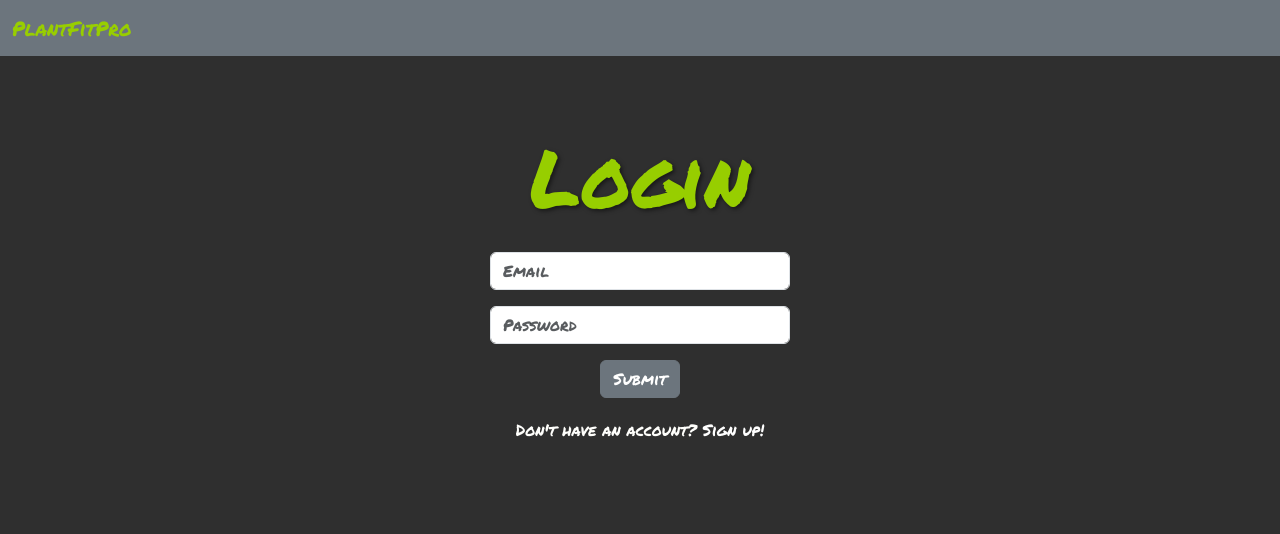
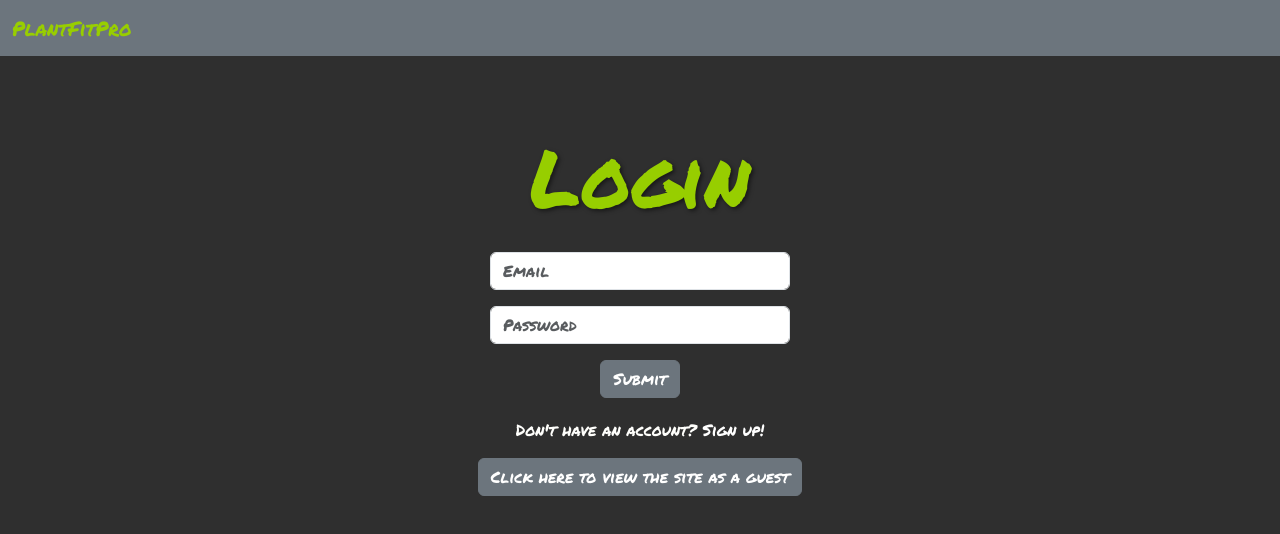
Before and after one commit to dagaither/plant-fit-pro, a React (Vite) app in the folder front-end/: page /login in a window 1280 px wide. Shown: the top 534 px of the page. Built offline with nearby package versions, Linux system fonts and the light colour scheme.

Commit message:
Guest login + icon

```diff
--- a/front-end/index.html
+++ b/front-end/index.html
@@ -5,9 +5,9 @@
     <link rel="preconnect" href="https://fonts.googleapis.com">
 <link rel="preconnect" href="https://fonts.gstatic.com" crossorigin>
 <link href="https://fonts.googleapis.com/css2?family=Gochi+Hand&family=Permanent+Marker&display=swap" rel="stylesheet">
-    <link rel="icon" type="image/svg+xml" href="/vite.svg" />
+    <link rel="icon" type="image/svg+xml" href="/blender5.svg" />
     <meta name="viewport" content="width=device-width, initial-scale=1.0" />
-    <title>Vite + React</title>
+    <title>Plant Fit Pro</title>
   </head>
   <body>
     <div id="root"></div>
--- a/front-end/src/pages/Login.jsx
+++ b/front-end/src/pages/Login.jsx
@@ -10,6 +10,33 @@ const Login = () => {
     const [password, setPassword] = useState("")
     const [errorMessage, setErrorMessage] = useState("");
     const navigate = useNavigate()
+
+    const handleGuestLogin = async () => {
+        try {
+            const userData = {
+                "email": "guest@nonexistentemail.com",
+                "password": "xyz123"
+            };
+
+            const response = await axios.post("http://127.0.0.1:8000/api/v1/users/login/", userData, {
+                headers: {
+                    'Content-Type': 'application/json'
+                }
+            });
+
+            const { token, display_name } = response.data;
+            localStorage.setItem('token', token);
+            localStorage.setItem('display_name', display_name);
+
+            navigate('/');
+        } catch (error) {
+            if (error.response) {
+                const errorMessage = error.response.data;
+                setErrorMessage(errorMessage);
+                console.log('Error', errorMessage);
+            }
+        }
+    };
 
     const handleSubmit = async (e) => {
         e.preventDefault();
@@ -49,7 +76,7 @@ const Login = () => {
         <>
             <div className="card-container" style={{ marginTop: "2rem", width: "100%", display: "flex", flexDirection: "column", alignItems: "center"}}>
             <h1 className="mainH1">Login</h1>
-            <Form style={{width: "300px", marginTop: "20px", marginBottom: "20px"}} onSubmit={handleSubmit}>
+            <Form id="loginForm" style={{width: "300px", marginTop: "20px", marginBottom: "20px"}} onSubmit={handleSubmit}>
                 <FormGroup>
                     <Label
                         for="exampleEmail"
@@ -88,103 +115,10 @@ const Login = () => {
             </Form>
             {errorMessage && <p style={{ color: 'red' }}>{errorMessage}</p>}
             <p>Don't have an account?  <Link tag="link" to="/signup">Sign up!</Link></p>
+            <Button onClick={handleGuestLogin}>Click here to view the site as a guest</Button>
             </div>
         </>
     )
 };
 
 export default Login;
-
-
-// const Login = () => {
-//     const [email, setEmail] = useState("");
-//     const [password, setPassword] = useState("");
-//     const [errorMessage, setErrorMessage] = useState("");
-//     const navigate = useNavigate();
-
-//     const handleSubmit = async (e) => {
-//         e.preventDefault();
-//         setErrorMessage("");
-//         try {
-//             // Fetch CSRF token
-//             const csrfResponse = await axios.get("http://127.0.0.1:8000/api/v1/users/csrf_cookie/");
-//             const csrfToken = csrfResponse.data.csrf_token;
-
-//             // Login request
-//             const userData = { "email": email, "password": password };
-//             const response = await axios.post("http://127.0.0.1:8000/api/v1/users/login/", userData, {
-//                 headers: {
-//                     'Content-Type': 'application/json',
-//                     'X-CSRFToken': csrfToken, // Include CSRF token in request headers
-//                 },
-//                 withCredentials: true, // Ensure credentials are included in the request
-//             });
-//             const { token, display_name } = response.data;
-
-//             localStorage.setItem('token', token);
-//             localStorage.setItem('display_name', display_name);
-
-//             setErrorMessage("");
-//             setEmail("");
-//             setPassword("");
-
-//             navigate('/');
-
-//         } catch (error) {
-//             if (error.response) {
-//                 const errorMessage = error.response.data;
-//                 setErrorMessage(errorMessage);
-//                 console.log('Error', errorMessage);
-//             }
-//         }
-//     };
-
-//     return (
-//         <>
-//             <div className="card-container" style={{ marginTop: "2rem", width: "100%", display: "flex", flexDirection: "column", alignItems: "center"}}>
-//             <h1 className="mainH1">Login</h1>
-//             <Form style={{width: "300px", marginTop: "20px", marginBottom: "20px"}} onSubmit={handleSubmit}>
-//                 <FormGroup>
-//                     <Label
-//                         for="exampleEmail"
-//                         hidden
-//                     >
-//                         Email
-//                     </Label>
-//                     <Input
-//                         id="exampleEmail"
-//                         name="email"
-//                         placeholder="Email"
-//                         type="email"
-//                         value={email}
-//                         onChange={(e) => setEmail(e.target.value)}
-//                     />
-//                 </FormGroup>
-//                 {' '}
-//                 <FormGroup>
-//                     <Label
-//                         for="examplePassword"
-//                         hidden
-//                     >
-//                         Password
-//                     </Label>
-//                     <Input
-//                         id="examplePassword"
-//                         name="password"
-//                         placeholder="Password"
-//                         type="password"
-//                         value={password}
-//                         onChange={(e) => setPassword(e.target.value)}
-//                     />
-//                 </FormGroup>
-//                 {' '}
-//                 <Button type="Submit">Submit</Button>
-//             </Form>
-//             {errorMessage && <p style={{ color: 'red' }}>{errorMessage}</p>}
-//             <p>Don't have an account?  <Link tag="link" to="/signup">Sign up!</Link></p>
-//             </div>
-//         </>
-//     );
-// };
-
-// export default Login;
--- a/front-end/src/pages/Workouts.jsx
+++ b/front-end/src/pages/Workouts.jsx
@@ -56,7 +56,7 @@ const Workouts = () => {
             <Card className="homeCard">
                 <CardBody>
                     <CardTitle>
-                        <div style={{ textAlign: "center" }}>
+                        <div style={{ textAlign: "center", fontFamily: "Courier New" }}>
                             Welcome to our Workout Generator page, where you can create personalized strength training plans based on your weekly commitment to the gym. Whether you're able to hit the gym two days a week or up to five, our custom-made workout plans are tailored to help you achieve your strength and fitness goals.
                         </div>
                     </CardTitle>
```
